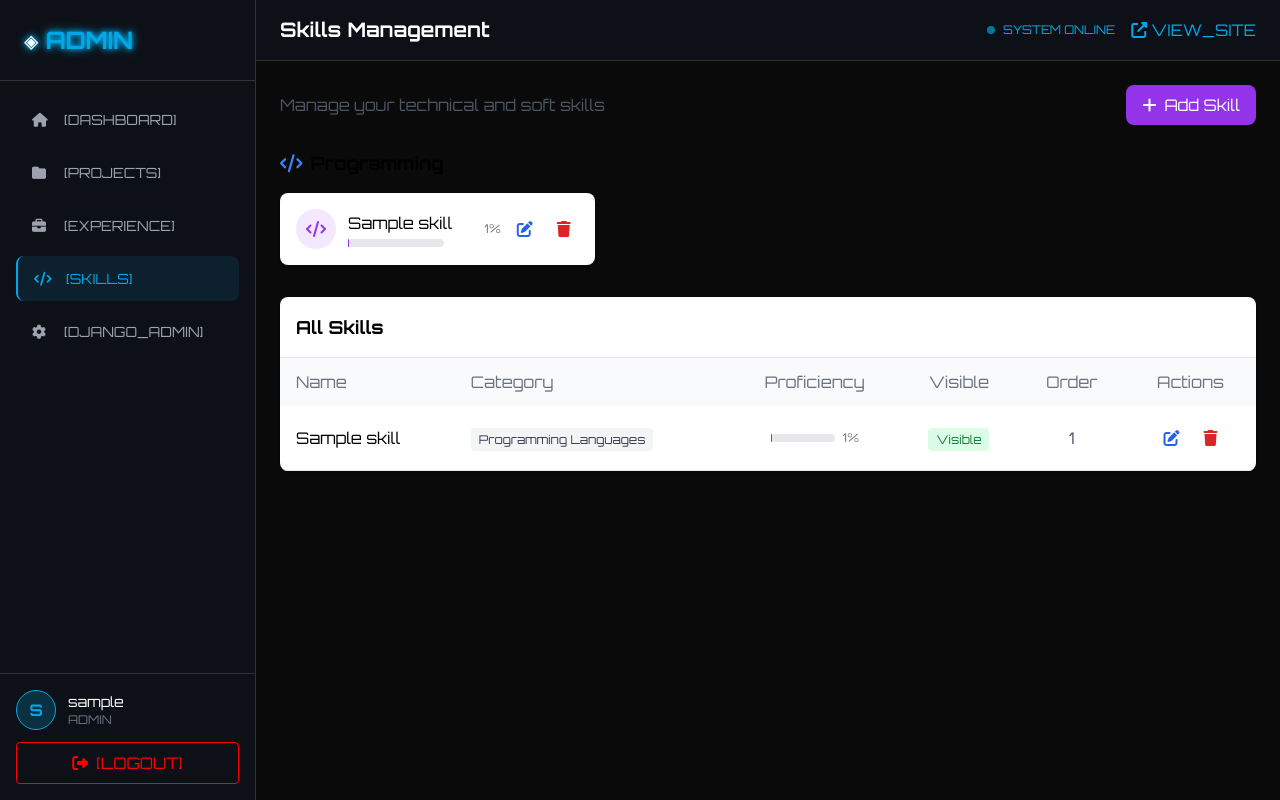
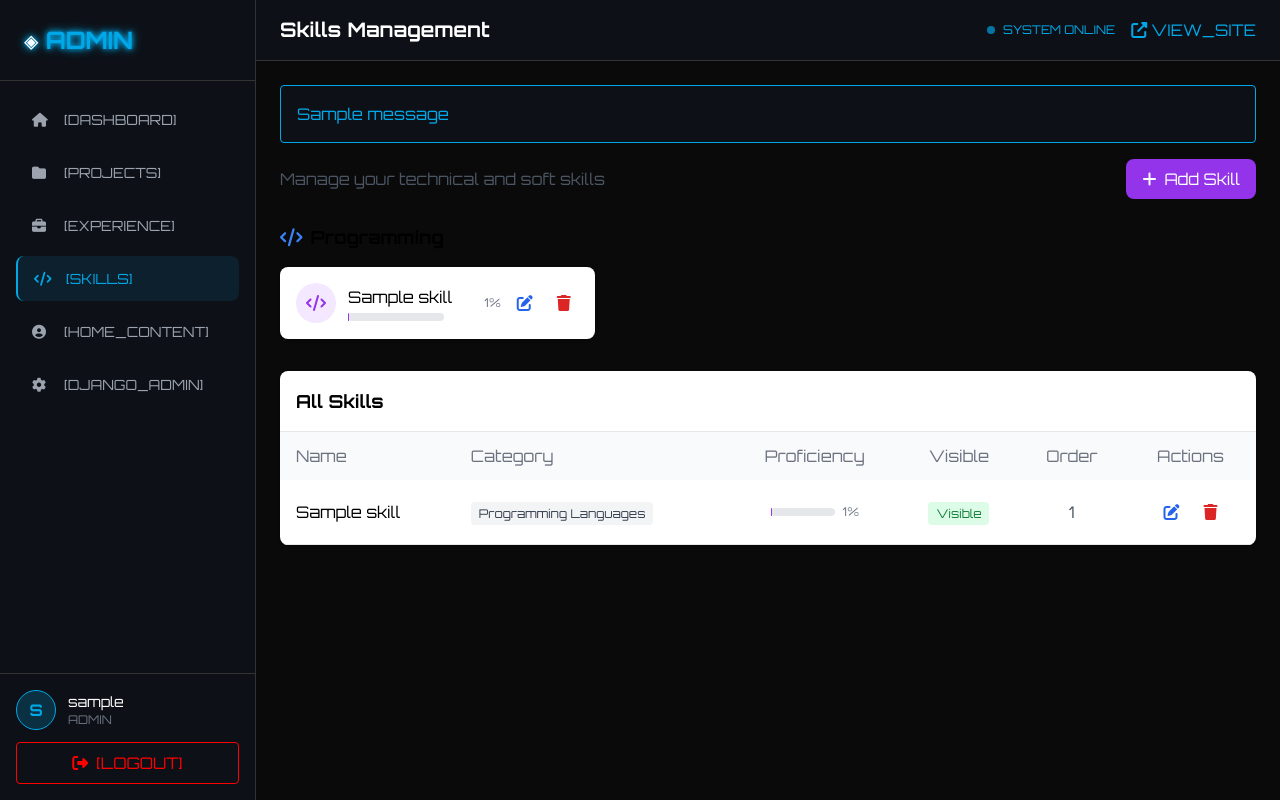
Before and after one commit to harshitraj33/Portpro, a Django app: page /admin-panel/skills/ in a window 1280 px wide. Run offline with Django 5.2, Linux system fonts and the light colour scheme; a user stored in the database is signed in; tables that the repository leaves empty hold one stand-in row (values such as "Sample post"); one stand-in notice (Sample message) is shown; some libraries are stand-ins or nearby versions.

Commit message:
update profile

```diff
--- a/projects_app/models.py
+++ b/projects_app/models.py
@@ -142,3 +142,40 @@
 
     def __str__(self):
         return self.name
+
+
+class HomeContent(models.Model):
+    """
+    Home content model for storing home page content like profile picture.
+    Only one instance should exist.
+    """
+    profile_picture = models.ImageField(
+        upload_to='home_content/',
+        blank=True,
+        null=True,
+        help_text="Profile picture to display on home page"
+    )
+    profile_picture_url = models.URLField(
+        blank=True,
+        null=True,
+        help_text="Or use external URL for profile picture"
+    )
+    is_active = models.BooleanField(
+        default=True,
+        help_text="Make this the active home content"
+    )
+    created_at = models.DateTimeField(auto_now_add=True)
+    updated_at = models.DateTimeField(auto_now=True)
+
+    class Meta:
+        verbose_name = 'Home Content'
+        verbose_name_plural = 'Home Content'
+
+    def __str__(self):
+        return "Home Content"
+
+    def save(self, *args, **kwargs):
+        if self.is_active:
+            # Deactivate all other HomeContent instances
+            HomeContent.objects.filter(is_active=True).exclude(pk=self.pk).update(is_active=False)
+        super().save(*args, **kwargs)
--- a/projects_app/views.py
+++ b/projects_app/views.py
@@ -5,7 +5,7 @@
 from django.contrib import messages
 from django.core.mail import send_mail
 from django.conf import settings
-from .models import Project, Profile
+from .models import Project, Profile, HomeContent
 
 
 class HomeView(TemplateView):
@@ -15,6 +15,7 @@
         context = super().get_context_data(**kwargs)
         context['featured_projects'] = Project.objects.filter(featured=True)[:6]
         context['all_projects'] = Project.objects.filter(featured=False)[:3]
+        context['home_content'] = HomeContent.objects.filter(is_active=True).first()
         return context
 
 
--- a/templates/admin/base_admin.html
+++ b/templates/admin/base_admin.html
@@ -89,12 +89,25 @@
     </style>
 </head>
 <body class="bg-[#0a0a0a]">
-    <!-- Mobile Overlay -->
-    <div id="sidebar-overlay" class="fixed inset-0 bg-black/50 z-40 hidden md:hidden" onclick="toggleMobileSidebar()"></div>
+    <!-- Mobile Header -->
+    <header class="md:hidden fixed top-0 left-0 right-0 h-16 bg-[#0d1117] border-b border-[#333] z-40 flex items-center justify-between px-4">
+        <button id="mobile-menu-btn" type="button" class="p-2 rounded-md text-gray-400 hover:text-[#00a8e8] hover:bg-[#1a1a1a] focus:outline-none">
+            <i class="fas fa-bars text-xl"></i>
+        </button>
+        <a href="{% url 'accounts:admin_dashboard' %}" class="text-xl font-bold text-[#00a8e8] poi-glow">
+            <span class="text-white">◈</span> ADMIN<span class="cursor-blink text-[#ff0000]">_</span>
+        </a>
+        <a href="{% url 'projects_app:home' %}" class="p-2 text-[#00a8e8] hover:text-white transition-colors">
+            <i class="fas fa-external-link-alt"></i>
+        </a>
+    </header>
+
+    <!-- Mobile Overlay Backdrop -->
+    <div id="sidebar-overlay" class="md:hidden fixed inset-0 bg-black/50 z-40 hidden" onclick="toggleSidebar()"></div>
 
     <div class="flex h-screen overflow-hidden">
         <!-- Left Sidebar -->
-        <aside id="sidebar" class="w-64 bg-[#0d1117] text-white flex flex-col border-r border-[#333] fixed md:static inset-y-0 left-0 z-40 transform -translate-x-full md:translate-x-0 transition-transform duration-300">
+        <aside id="sidebar" class="fixed md:static inset-y-0 left-0 z-50 w-64 bg-[#0d1117] text-white flex flex-col border-r border-[#333] transform -translate-x-full md:translate-x-0 transition-transform duration-300 ease-in-out">
             <!-- Logo -->
             <div class="p-6 border-b border-[#333]">
                 <a href="{% url 'accounts:admin_dashboard' %}" class="text-2xl font-bold text-[#00a8e8] poi-glow">
@@ -115,6 +128,9 @@
                 </a>
                 <a href="{% url 'accounts:admin_skills' %}" class="sidebar-link {% if 'skill' in request.resolver_match.view_name %}active{% endif %}">
                     <i class="fas fa-code w-5"></i>[SKILLS]
+                </a>
+                <a href="/admin/projects_app/homecontent/" class="sidebar-link {% if 'homecontent' in request.resolver_match.view_name %}active{% endif %}">
+                    <i class="fas fa-user-circle w-5"></i>[HOME_CONTENT]
                 </a>
                 <a href="/admin/" class="sidebar-link">
                     <i class="fas fa-cog w-5"></i>[DJANGO_ADMIN]
@@ -141,16 +157,11 @@
         <!-- Main Content Area -->
         <div class="flex-1 flex flex-col overflow-hidden">
             <!-- Top Header -->
-            <header class="bg-[#0d1117] shadow-sm border-b border-[#333]">
-                <div class="px-6 py-4 flex items-center justify-between">
+            <header class="hidden md:flex bg-[#0d1117] shadow-sm border-b border-[#333]">
+                <div class="px-6 py-4 flex items-center justify-between w-full">
+                    <h1 class="text-xl font-semibold text-white">{% block header %}DASHBOARD{% endblock %}</h1>
                     <div class="flex items-center gap-4">
-                        <button id="mobile-menu-btn" class="md:hidden p-2 rounded-md text-gray-400 hover:text-[#00a8e8] hover:bg-[#1a1a1a] focus:outline-none">
-                            <i class="fas fa-bars text-xl"></i>
-                        </button>
-                        <h1 class="text-xl font-semibold text-white">{% block header %}DASHBOARD{% endblock %}</h1>
-                    </div>
-                    <div class="flex items-center gap-4">
-                        <div class="hidden md:flex items-center gap-2 text-xs text-[#00a8e8]">
+                        <div class="flex items-center gap-2 text-xs text-[#00a8e8]">
                             <span class="w-2 h-2 bg-[#00a8e8] rounded-full animate-pulse"></span>
                             SYSTEM ONLINE
                         </div>
@@ -162,15 +173,21 @@
             </header>
 
             <!-- Main Content -->
-            <main class="flex-1 overflow-y-auto p-4 md:p-6 bg-[#0a0a0a]">
+            <main class="flex-1 overflow-y-auto p-4 md:p-6 bg-[#0a0a0a] pt-20 md:pt-6">
+                {% if messages %}
+                    {% for message in messages %}
+                        <div class="p-4 mb-4 border {% if message.tags == 'success' %}border-[#00a8e8] text-[#00a8e8]{% elif message.tags == 'error' %}border-[#ff0000] text-[#ff0000]{% else %}border-[#00a8e8] text-[#00a8e8]{% endif %} bg-[#0d1117] rounded">
+                            <span class="prompt"></span>{{ message }}
+                        </div>
+                    {% endfor %}
+                {% endif %}
                 {% block admin_content %}{% endblock %}
             </main>
         </div>
     </div>
 
     <script>
-        // Mobile menu toggle function
-        function toggleMobileSidebar() {
+        function toggleSidebar() {
             const sidebar = document.getElementById('sidebar');
             const overlay = document.getElementById('sidebar-overlay');
 
@@ -178,11 +195,18 @@
             overlay.classList.toggle('hidden');
         }
 
-        const mobileMenuBtn = document.getElementById('mobile-menu-btn');
+        document.getElementById('mobile-menu-btn').addEventListener('click', function() {
+            toggleSidebar();
+        });
 
-        if (mobileMenuBtn) {
-            mobileMenuBtn.addEventListener('click', toggleMobileSidebar);
-        }
+        // Close sidebar when clicking a link on mobile
+        document.querySelectorAll('#sidebar a').forEach(link => {
+            link.addEventListener('click', function() {
+                if (window.innerWidth < 768) {
+                    toggleSidebar();
+                }
+            });
+        });
     </script>
 </body>
 </html>
```
Also changed, not shown: projects_app/admin.py (+28 -1 lines), templates/admin/base_admin_sidebar.html (+43 -23 lines), templates/projects_app/home.html (+15 -0 lines), projects_app/migrations/0003_homecontent.py (added).
